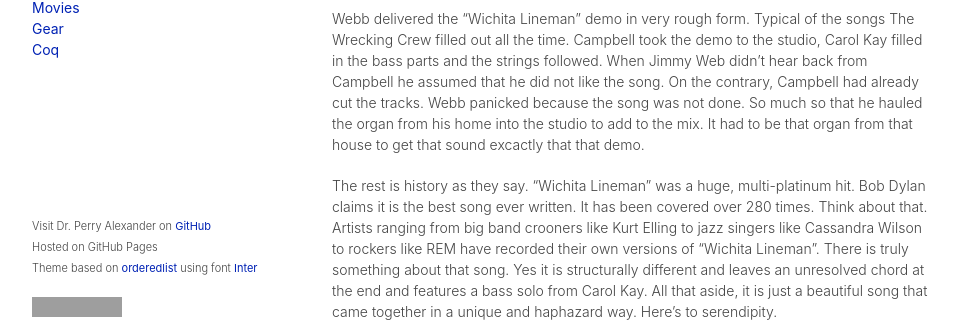
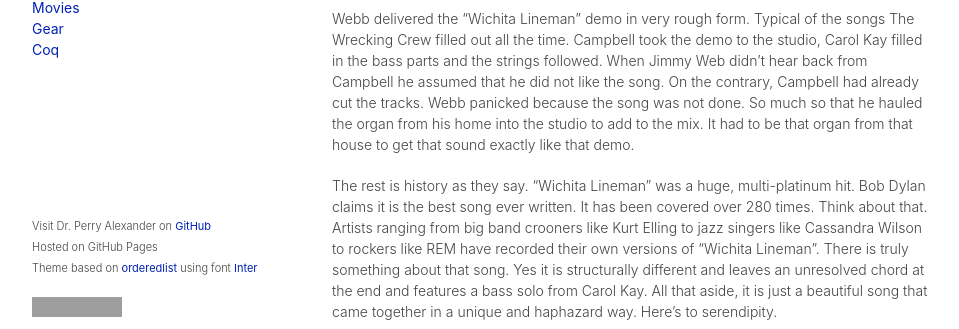
Before and after one commit to palexand/palexand.github.io, a Jekyll site: the page built from _posts/2026-02-17-Wichita-Lineman-Glen-Campbell.md, in a window 1280 px wide and 900 px high, scrolled down 560 px. Shown: the part 508-837 px from the top of the window, without its empty margins (158-1117 px from the left). Built offline with Jekyll 4.4.1, drawn with Linux system fonts in a browser that asks for light colours; grey boxes are pictures that could not be loaded.

Commit message:
updating Wichita Lineman post
Co-Authored-By: Claude Sonnet 4.6 <noreply@anthropic.com>

```diff
--- a/_posts/2026-02-17-Wichita-Lineman-Glen-Campbell.md
+++ b/_posts/2026-02-17-Wichita-Lineman-Glen-Campbell.md
@@ -49,7 +49,7 @@ Web didn't hear back from Campbell he assumed that he did not like the song.  On
 the contrary, Campbell had already cut the tracks.  Webb panicked because the
 song was not done.  So much so that he hauled the organ from his home into the
 studio to add to the mix.  It had to be that organ from that house to get that
-sound excactly that that demo.
+sound exactly like that demo.
 
 The rest is history as they say.  "Wichita Lineman" was a huge, multi-platinum
 hit.  Bob Dylan claims it is the best song ever written.  It has been covered
```
